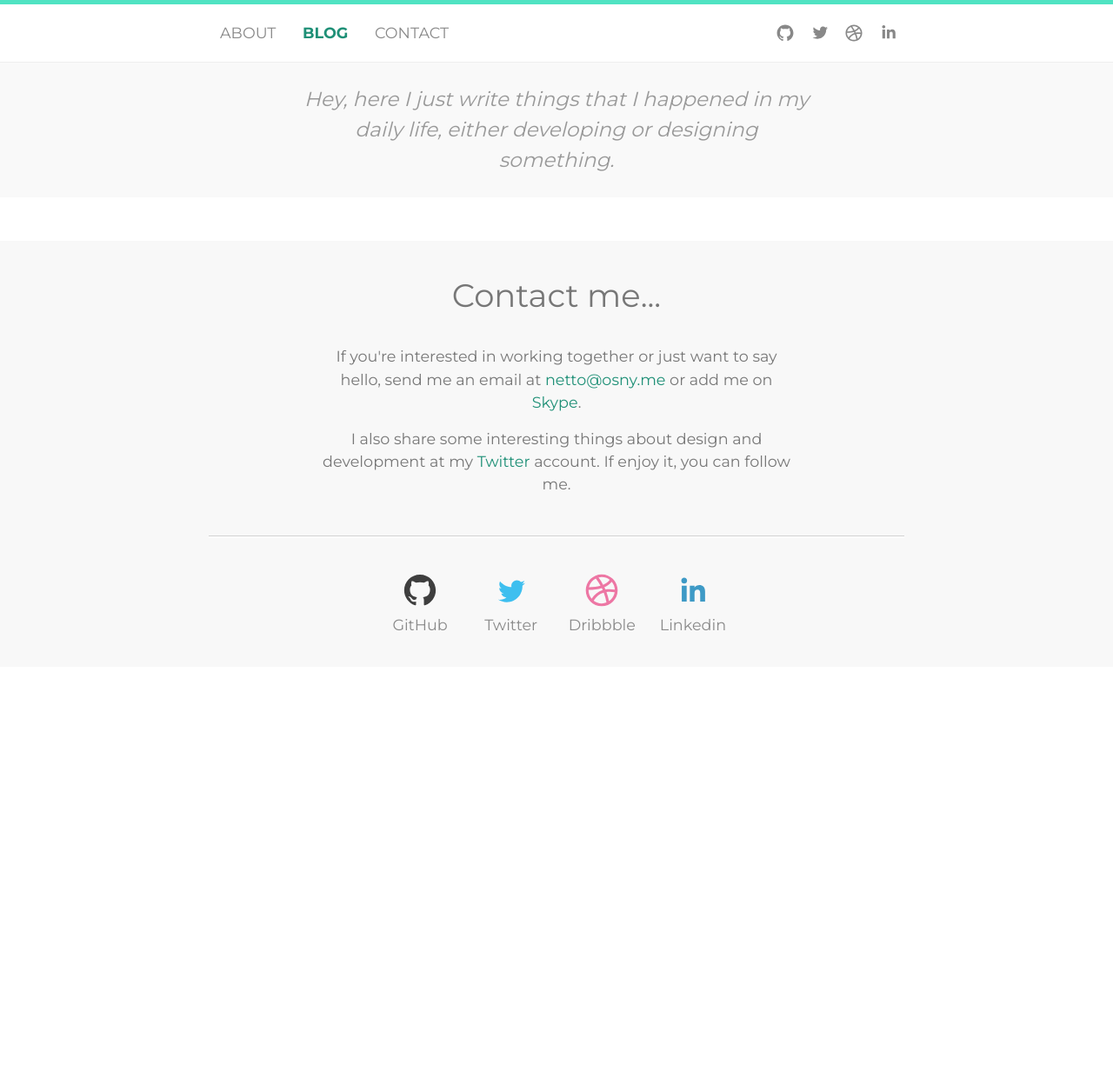
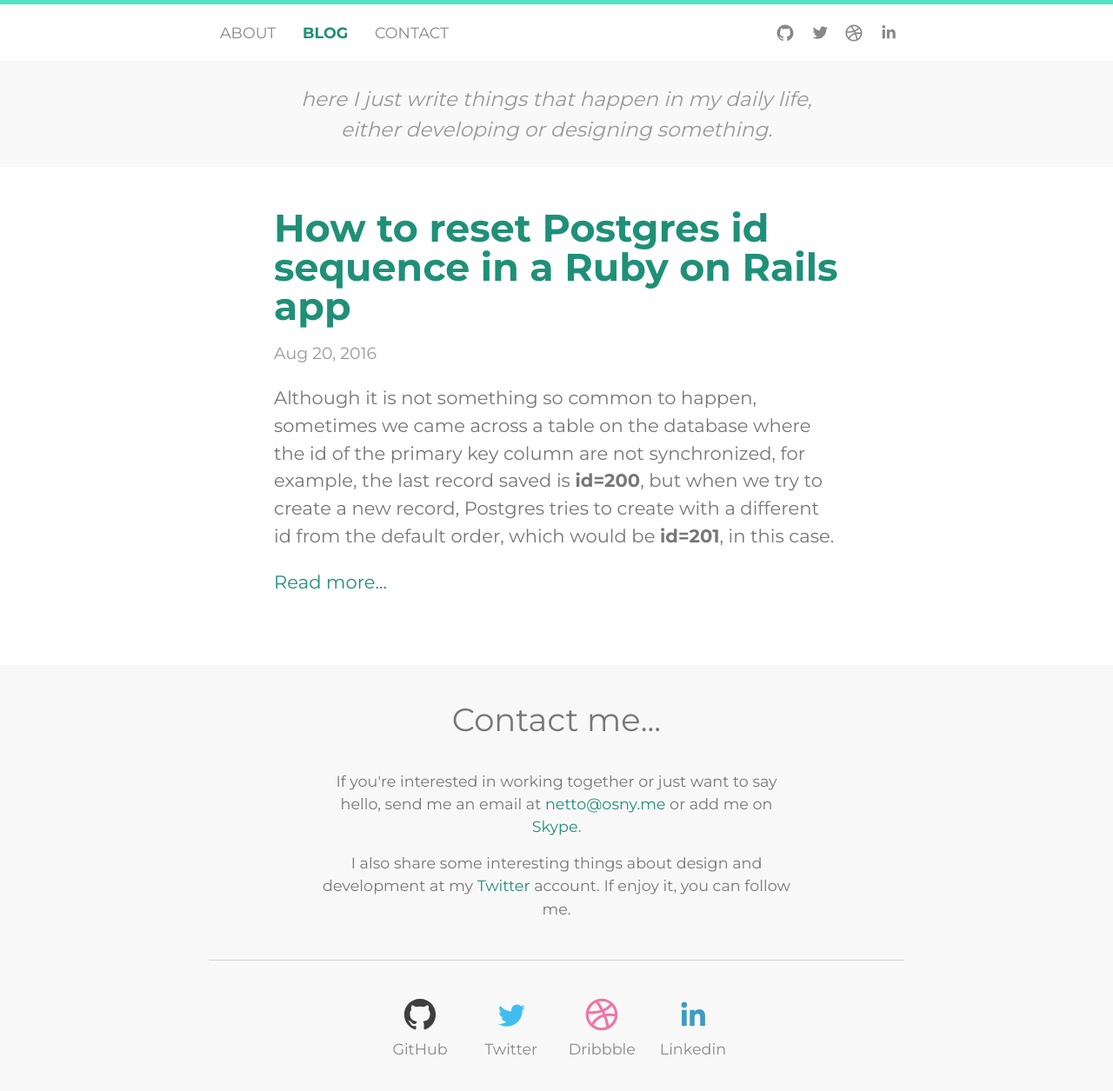
Before and after one commit to osnysantos/osnysantos.github.io, a Jekyll site: the page built from blog.html, in a window 1280 px wide. Shown: the whole page at 87% size. Built offline with Jekyll 4.4.1, drawn with Linux system fonts in a browser that asks for light colours; before the commit the page ends 900 px from its top, so only the background shows below that.

Commit message:
Add my first post

```diff
--- /dev/null
+++ b/_posts/2016-08-20-how-to-reset-postgres-id-sequence-in-a-ruby-on-rails-app.md
@@ -0,0 +1,27 @@
+---
+title:  "How to reset Postgres id sequence in a Ruby on Rails app"
+date:   2016-08-20 14:27:18 -0300
+categories: rails postgres
+---
+
+Although it is not something so common to happen, sometimes we came across a table on the database where the id of the primary key column are not synchronized, for example, the last record saved is **id=200**, but when we try to create a new record, Postgres tries to create with a different id from the default order, which would be **id=201**, in this case.
+
+In my case, what made the sequence to get lost was a Ruby task that I’ve created to import data from another applicaton. Moreover, in order to not lose reference of links, I set the ids according to the old table and after import, the new records were trying to use an id that was already being saved, giving me the following error:
+
+<script src="https://gist.github.com/osnysantos/acf44ced4dc8ea03a0dbda3e09d29883.js"></script>
+
+Googling this issue, I came across with several solutions using only Postgres, but in this article I want to share with you a solution that works very well, using just Rails console, as it follows:
+
+<script src="https://gist.github.com/osnysantos/07f01135f819d3654e79f21d0826370f.js"></script>
+
+Personaly, I prefer this solution for three reasons:
+
+- Access to Postgres console is not required;
+- Although the access to Postgres console is usually easy to have, in some projects/companies, this may be time-consuming;
+- It fixes the problems in all tables of the project at once;
+- Code easy to read and to understand.
+
+I hope this tip can save you some time :)
+
+[1]: http://stackoverflow.com/questions/244243/how-to-reset-postgres-primary-key-sequence-when-it-falls-out-of-sync
+[2]: http://stackoverflow.com/questions/11068800/rails-auto-assigning-id-that-already-exists
--- a/blog.html
+++ b/blog.html
@@ -9,7 +9,7 @@ order: 2
 
   <div class="sub-header">
     <p>
-      Hey, here I just write things that I happened in my daily life, either developing or designing something.
+      here I just write things that happen in my daily life, either developing or designing something.
     </p>
   </div>
 
```
